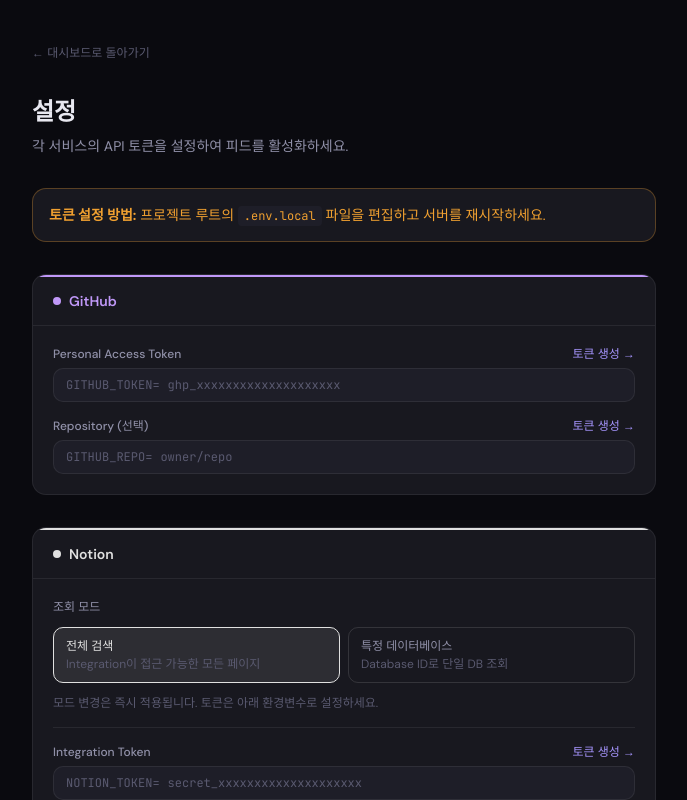
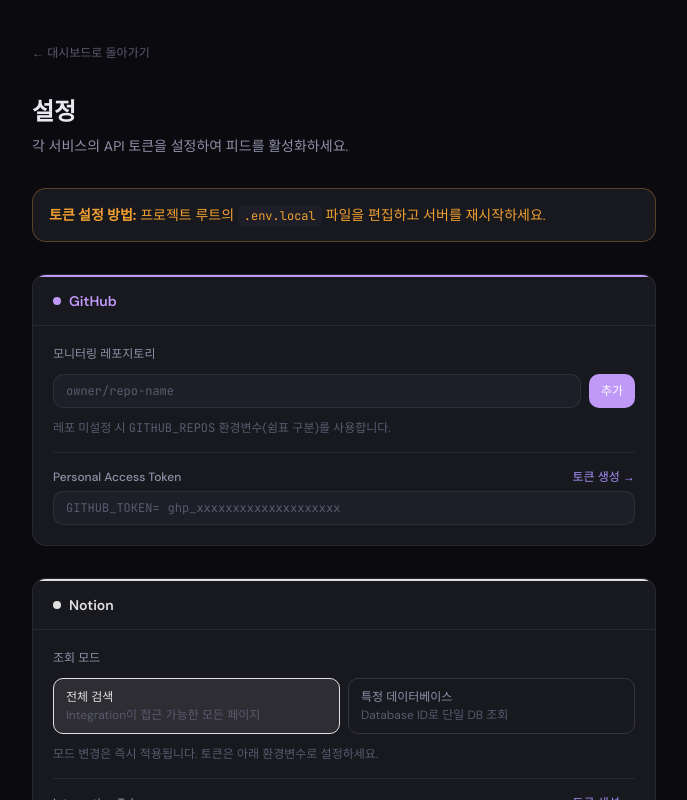
Before and after one commit to Seoje1405/slack-test, a Next.js app: page /settings in a window 1280 px wide. Shown: the whole page, without its empty margins (296-983 px from the left). Built offline with nearby package versions, Linux system fonts and the light colour scheme.

Commit message:
feat: 기능추가

```diff
--- a/src/app/api/github/route.ts
+++ b/src/app/api/github/route.ts
@@ -1,40 +1,64 @@
 import { transformGitHubEvents } from '@/lib/github';
 import type { FeedResponse } from '@/types/feed';
 
-export const revalidate = 60;
+export const dynamic = 'force-dynamic';
 
-export async function GET(): Promise<Response> {
+const GITHUB_HEADERS = {
+  Accept: 'application/vnd.github+json',
+  'X-GitHub-Api-Version': '2022-11-28',
+};
+
+export async function GET(request: Request): Promise<Response> {
   const token = process.env.GITHUB_TOKEN;
-  const repo = process.env.GITHUB_REPO;
-
   if (!token) {
     return Response.json({ items: [], status: 'not_configured' } satisfies FeedResponse);
   }
 
-  const eventsUrl = repo
-    ? `https://api.github.com/repos/${repo}/events?per_page=20`
-    : `https://api.github.com/user/received_events?per_page=20`;
+  const headers = { ...GITHUB_HEADERS, Authorization: `Bearer ${token}` };
+
+  const { searchParams } = new URL(request.url);
+  const reposParam = searchParams.get('repos');
+
+  let repos: string[] = [];
+  if (reposParam) {
+    repos = reposParam.split(',').map((r) => r.trim()).filter(Boolean);
+  } else if (process.env.GITHUB_REPOS) {
+    repos = process.env.GITHUB_REPOS.split(',').map((r) => r.trim()).filter(Boolean);
+  } else if (process.env.GITHUB_REPO) {
+    repos = [process.env.GITHUB_REPO];
+  }
 
   try {
-    const res = await fetch(eventsUrl, {
-      headers: {
-        Authorization: `Bearer ${token}`,
-        Accept: 'application/vnd.github+json',
-        'X-GitHub-Api-Version': '2022-11-28',
-      },
-    });
-
-    if (!res.ok) {
-      const text = await res.text();
-      return Response.json({
-        items: [],
-        status: 'error',
-        message: `GitHub API ${res.status}: ${text.slice(0, 200)}`,
-      } satisfies FeedResponse);
+    if (repos.length === 0) {
+      const res = await fetch('https://api.github.com/user/received_events?per_page=30', { headers });
+      if (!res.ok) {
+        const text = await res.text();
+        return Response.json({ items: [], status: 'error', message: `GitHub API ${res.status}: ${text.slice(0, 200)}` } satisfies FeedResponse);
+      }
+      const events = await res.json();
+      const items = transformGitHubEvents(Array.isArray(events) ? events : []);
+      return Response.json({ items, status: 'ok' } satisfies FeedResponse);
     }
 
-    const events = await res.json();
-    const items = transformGitHubEvents(Array.isArray(events) ? events : []);
+    const results = await Promise.allSettled(
+      repos.map((repo) =>
+        fetch(`https://api.github.com/repos/${repo}/events?per_page=20`, { headers }).then(
+          async (res) => {
+            if (!res.ok) throw new Error(`GitHub API ${res.status} for ${repo}`);
+            return res.json();
+          }
+        )
+      )
+    );
+
+    const allEvents = results.flatMap((r) =>
+      r.status === 'fulfilled' && Array.isArray(r.value) ? r.value : []
+    );
+
+    const items = transformGitHubEvents(allEvents)
+      .sort((a, b) => new Date(b.time).getTime() - new Date(a.time).getTime())
+      .slice(0, 30);
+
     return Response.json({ items, status: 'ok' } satisfies FeedResponse);
   } catch (err) {
     return Response.json({
--- a/src/components/features/SettingsForm.tsx
+++ b/src/components/features/SettingsForm.tsx
@@ -5,6 +5,7 @@
 import { SERVICES } from '@/config/services';
 import { useNotionSettingsStore } from '@/stores/notionSettingsStore';
 import type { NotionMode } from '@/stores/notionSettingsStore';
+import { useGitHubSettingsStore } from '@/stores/githubSettingsStore';
 import { useQueryClient } from '@tanstack/react-query';
 
 interface ServiceTokenConfig {
@@ -19,12 +20,6 @@
         label: 'Personal Access Token',
         placeholder: 'ghp_xxxxxxxxxxxxxxxxxxxx',
         helpUrl: 'https://github.com/settings/tokens/new',
-      },
-      {
-        name: 'GITHUB_REPO',
-        label: 'Repository (선택)',
-        placeholder: 'owner/repo',
-        helpUrl: 'https://github.com',
       },
     ],
   },
@@ -71,6 +66,86 @@
     ],
   },
 };
+
+const REPO_PALETTE = ['#6366f1', '#f59e0b', '#10b981', '#ef4444', '#8b5cf6'];
+function getRepoColor(name: string): string {
+  let h = 0;
+  for (let i = 0; i < name.length; i++) h = (h * 31 + name.charCodeAt(i)) & 0xffff;
+  return REPO_PALETTE[h % REPO_PALETTE.length];
+}
+
+function GitHubReposManager() {
+  const repos = useGitHubSettingsStore((s) => s.repos);
+  const setRepos = useGitHubSettingsStore((s) => s.setRepos);
+  const queryClient = useQueryClient();
+  const [input, setInput] = useState('');
+
+  function addRepo() {
+    const val = input.trim();
+    if (!val || repos.includes(val)) { setInput(''); return; }
+    const next = [...repos, val];
+    setRepos(next);
+    queryClient.invalidateQueries({ queryKey: ['feed', 'github'] });
+    setInput('');
+  }
+
+  function removeRepo(repo: string) {
+    setRepos(repos.filter((r) => r !== repo));
+    queryClient.invalidateQueries({ queryKey: ['feed', 'github'] });
+  }
+
+  return (
+    <div className="flex flex-col gap-3 pb-4 border-b border-[var(--border-subtle)]">
+      <p className="text-xs font-medium text-[var(--text-secondary)]">모니터링 레포지토리</p>
+
+      {repos.length > 0 && (
+        <div className="flex flex-wrap gap-2">
+          {repos.map((repo) => {
+            const shortName = repo.split('/').pop() ?? repo;
+            const color = getRepoColor(shortName);
+            return (
+              <span
+                key={repo}
+                className="flex items-center gap-1.5 text-xs font-mono px-2.5 py-1 rounded-full"
+                style={{ color, background: `${color}20`, border: `1px solid ${color}40` }}
+              >
+                {repo}
+                <button
+                  onClick={() => removeRepo(repo)}
+                  className="opacity-60 hover:opacity-100 transition-opacity leading-none"
+                  title="제거"
+                >
+                  ×
+                </button>
+              </span>
+            );
+          })}
+        </div>
+      )}
+
+      <div className="flex gap-2">
+        <input
+          type="text"
+          value={input}
+          onChange={(e) => setInput(e.target.value)}
+          onKeyDown={(e) => e.key === 'Enter' && addRepo()}
+          placeholder="owner/repo-name"
+          className="flex-1 text-xs font-mono bg-[var(--bg-overlay)] border border-[var(--border-subtle)] rounded-lg px-3 py-2 text-[var(--text-primary)] placeholder-[var(--text-muted)] focus:outline-none focus:border-[var(--github)]"
+        />
+        <button
+          onClick={addRepo}
+          className="px-3 py-2 text-xs rounded-lg bg-[var(--github)] text-white hover:opacity-90 transition-opacity font-medium"
+        >
+          추가
+        </button>
+      </div>
+
+      <p className="text-xs text-[var(--text-muted)]">
+        레포 미설정 시 <code className="font-mono">GITHUB_REPOS</code> 환경변수(쉼표 구분)를 사용합니다.
+      </p>
+    </div>
+  );
+}
 
 function NotionModeSelector() {
   const mode = useNotionSettingsStore((s) => s.mode);
@@ -225,6 +300,7 @@
               </h2>
             </div>
             <div className="p-5 flex flex-col gap-4">
+              {svc.id === 'github' && <GitHubReposManager />}
               {svc.id === 'notion' && <NotionModeSelector />}
               {svc.id === 'discord' && <DiscordBotGuide />}
               {config.fields.map((field) => (
@@ -264,7 +340,7 @@
         <pre className="text-xs font-mono text-[var(--text-secondary)] bg-[var(--bg-overlay)] rounded-lg p-4 overflow-x-auto whitespace-pre leading-relaxed">
 {`# GitHub
 GITHUB_TOKEN=ghp_xxxxxxxxxxxxxxxxxxxx
-GITHUB_REPO=owner/repo
+GITHUB_REPOS=owner/frontend,owner/backend  # 쉼표로 여러 레포 구분
 
 # Notion
 NOTION_TOKEN=secret_xxxxxxxxxxxxxxxxxxxx
--- a/src/hooks/useGitHubFeed.ts
+++ b/src/hooks/useGitHubFeed.ts
@@ -1,10 +1,16 @@
+'use client';
+
 import { useQuery } from '@tanstack/react-query';
 import type { FeedResponse } from '@/types/feed';
+import { useGitHubSettingsStore } from '@/stores/githubSettingsStore';
 
 export function useGitHubFeed() {
+  const repos = useGitHubSettingsStore((s) => s.repos);
+  const reposParam = repos.length > 0 ? `?repos=${repos.join(',')}` : '';
+
   return useQuery<FeedResponse>({
-    queryKey: ['feed', 'github'],
-    queryFn: () => fetch('/api/github').then((r) => r.json()),
+    queryKey: ['feed', 'github', repos],
+    queryFn: () => fetch(`/api/github${reposParam}`).then((r) => r.json()),
     staleTime: 55 * 1000,
     refetchInterval: 60 * 1000,
     retry: 2,
--- a/src/lib/github.ts
+++ b/src/lib/github.ts
@@ -17,20 +17,25 @@
 function extractTitle(event: GitHubEvent): { title: string; tag: string | null; url: string | null } {
   const payload = event.payload;
   const repoUrl = `https://github.com/${event.repo.name}`;
+  const repoShortName = event.repo.name.split('/').pop() ?? event.repo.name;
+
+  function t(action: string): string {
+    return `${repoShortName} · ${action}`;
+  }
 
   switch (event.type) {
     case 'PushEvent': {
       const commits = payload.commits as Array<{ message: string }> | undefined;
       const branch = (payload.ref as string | undefined)?.replace('refs/heads/', '') ?? '';
       const message = commits?.[commits.length - 1]?.message ?? 'Push';
-      return { title: message.split('\n')[0], tag: `Push · ${branch}`, url: repoUrl };
+      return { title: message.split('\n')[0], tag: t(`Push · ${branch}`), url: repoUrl };
     }
     case 'PullRequestEvent': {
       const pr = payload.pull_request as { title: string; html_url: string } | undefined;
       const action = payload.action as string;
       return {
         title: `PR ${action}: ${pr?.title ?? ''}`,
-        tag: 'PR',
+        tag: t('PR'),
         url: pr?.html_url ?? repoUrl,
       };
     }
@@ -39,7 +44,7 @@
       const action = payload.action as string;
       return {
         title: `이슈 ${action}: ${issue?.title ?? ''}`,
-        tag: 'Issue',
+        tag: t('Issue'),
         url: issue?.html_url ?? repoUrl,
       };
     }
@@ -48,7 +53,7 @@
       const ref = payload.ref as string | null;
       return {
         title: `${refType} 생성: ${ref ?? event.repo.name}`,
-        tag: 'Create',
+        tag: t('Create'),
         url: repoUrl,
       };
     }
@@ -56,14 +61,14 @@
       const release = payload.release as { tag_name: string; html_url: string } | undefined;
       return {
         title: `릴리즈: ${release?.tag_name ?? ''}`,
-        tag: 'Release',
+        tag: t('Release'),
         url: release?.html_url ?? repoUrl,
       };
     }
     default: {
       return {
         title: event.type.replace('Event', ''),
-        tag: null,
+        tag: t(event.type.replace('Event', '')),
         url: repoUrl,
       };
     }
--- /dev/null
+++ b/src/stores/githubSettingsStore.ts
@@ -0,0 +1,17 @@
+import { create } from 'zustand';
+import { persist } from 'zustand/middleware';
+
+interface GitHubSettingsStore {
+  repos: string[]; // ['owner/frontend', 'owner/backend']
+  setRepos: (repos: string[]) => void;
+}
+
+export const useGitHubSettingsStore = create<GitHubSettingsStore>()(
+  persist(
+    (set) => ({
+      repos: [],
+      setRepos: (repos) => set({ repos }),
+    }),
+    { name: 'github-settings' }
+  )
+);
```
Also changed, not shown: src/components/features/FeedItem.tsx (+32 -0 lines).
